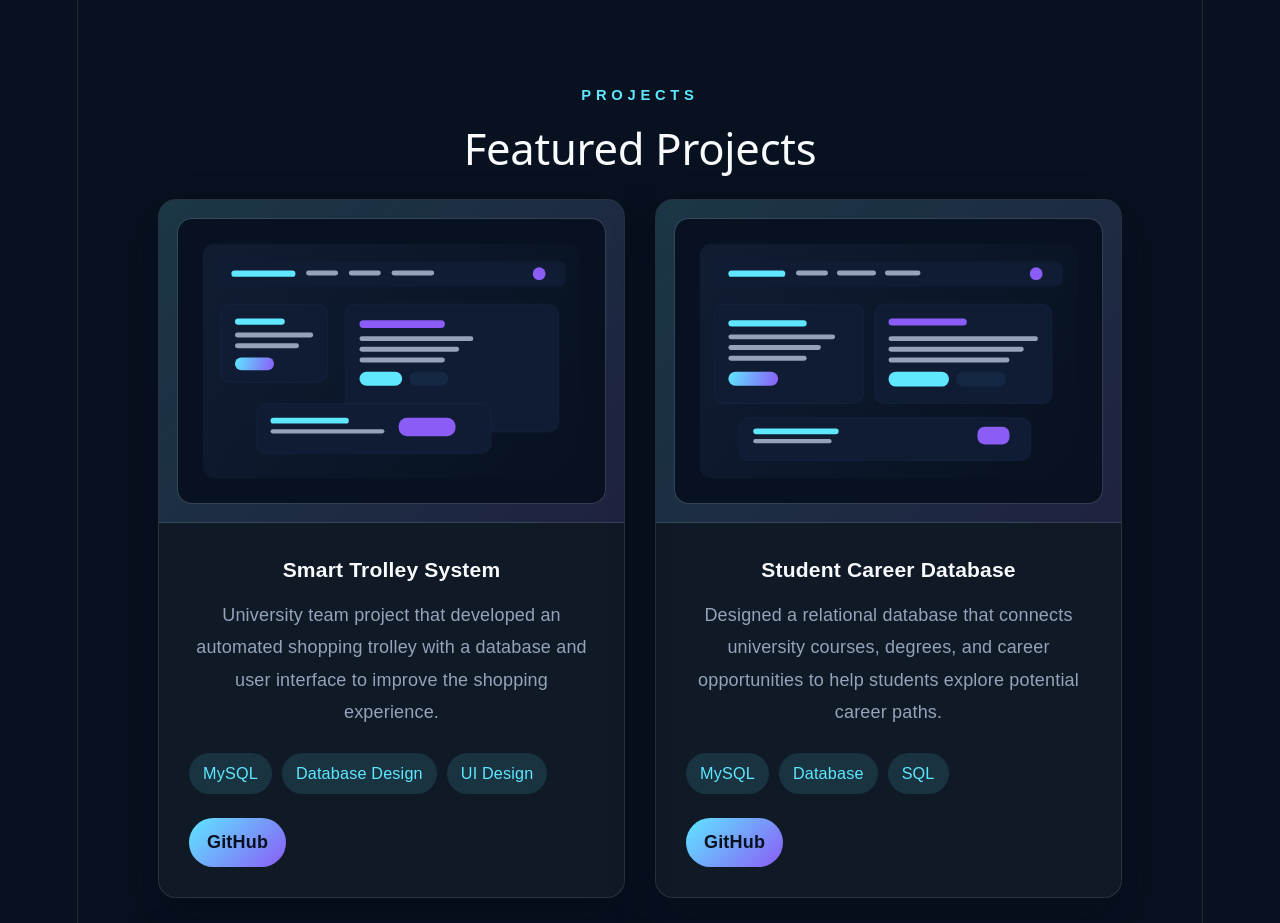
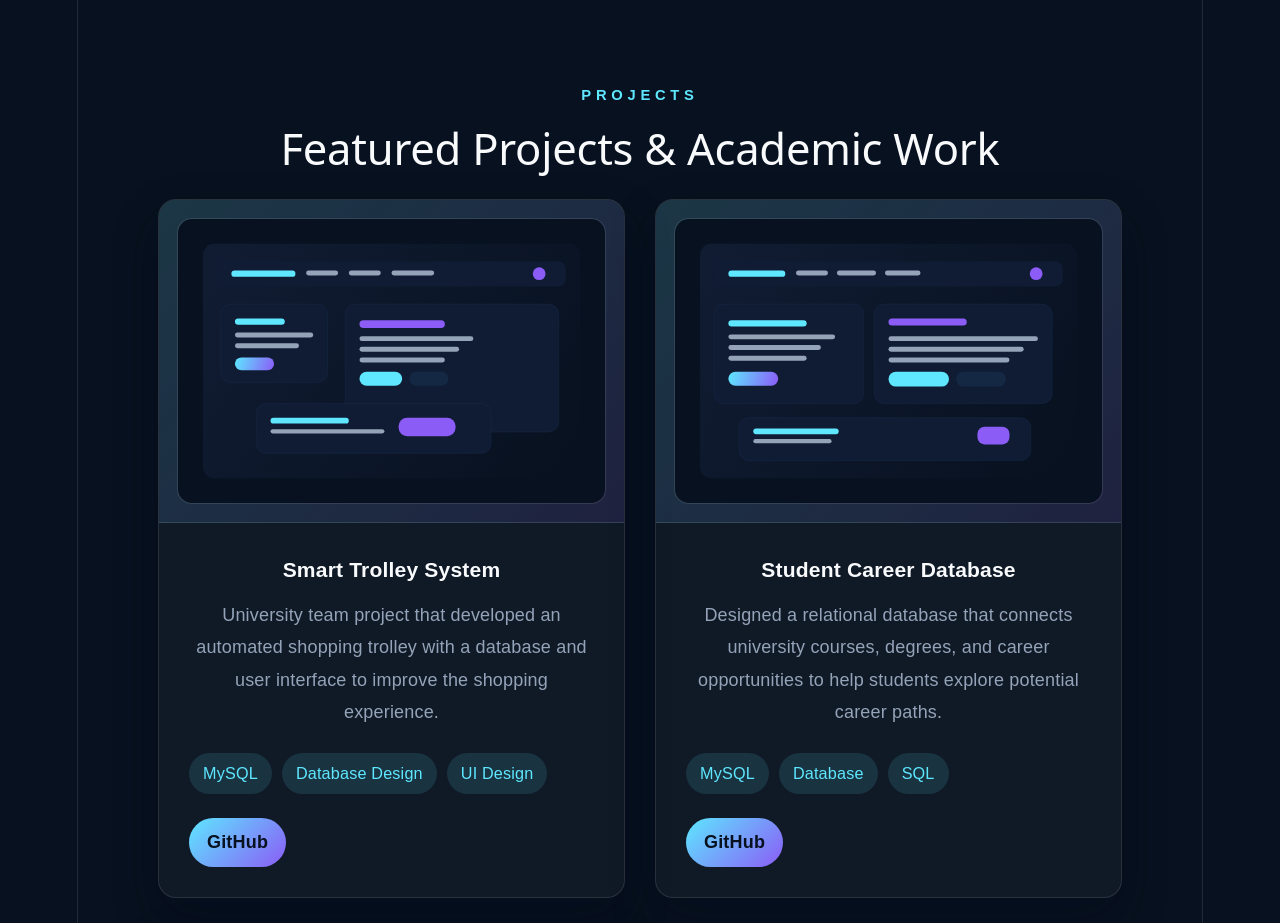
Before and after one commit to manu601/emmanuel-portfolio, a React (Vite) app: page / in a window 1280 px wide. Shown: the part 2540-3463 px from the top of the page. Built offline with nearby package versions, Linux system fonts and the light colour scheme.

Commit message:
projects and academic work update

```diff
--- a/src/components/Projects.jsx
+++ b/src/components/Projects.jsx
@@ -8,7 +8,7 @@ function Projects() {
 
       <p className="section-tag">PROJECTS</p>
 
-      <h2>Featured Projects</h2>
+      <h2>Featured Projects & Academic Work</h2>
 
       <div className="projects-grid">
 
```
